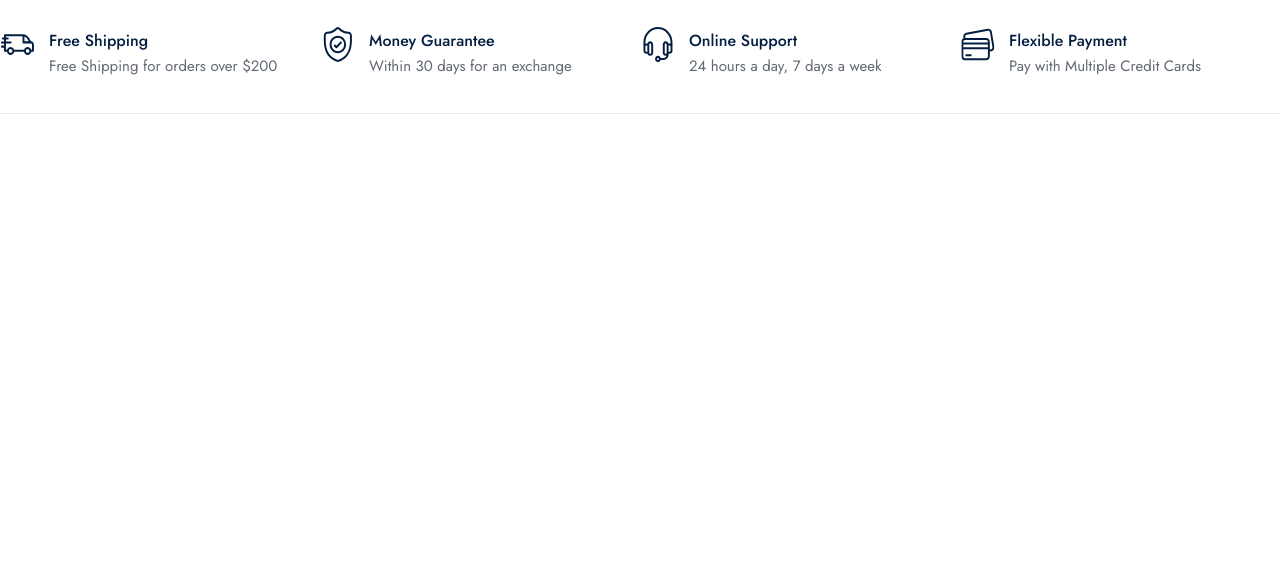
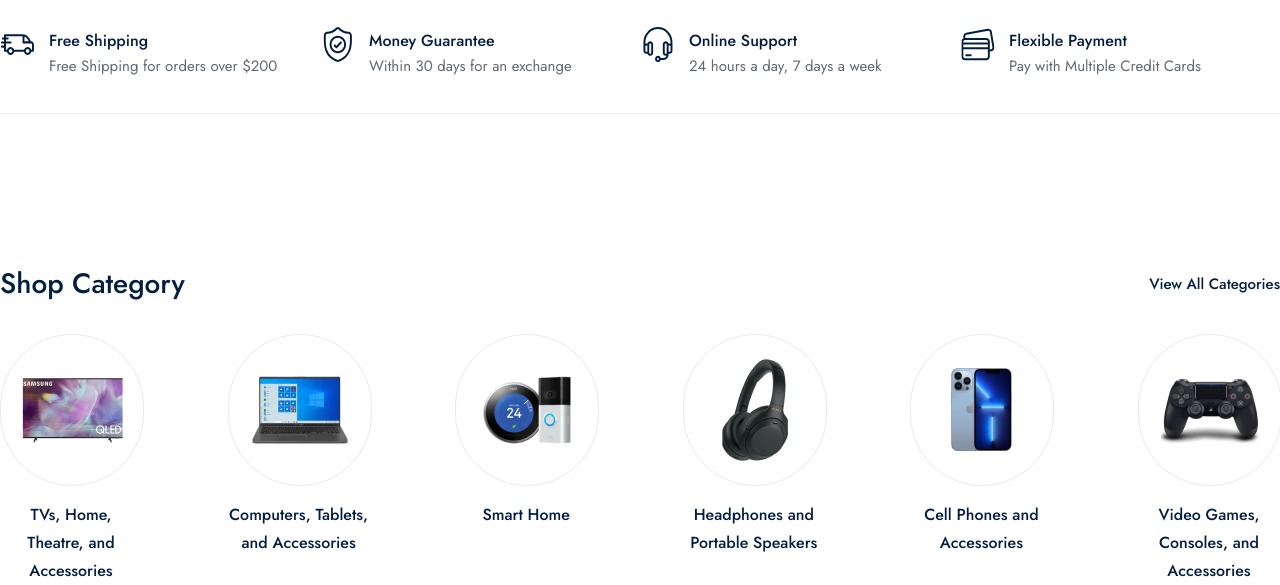
Before and after one commit to kh2809/Zenmart, a plain HTML site: page index.html in a window 1280 px wide. Shown: the part 733-1318 px from the top of the page. Before the commit the page ends 907 px from the top, so only its background shows below. Drawn offline with Linux system fonts and the light colour scheme.

Commit message:
feat: completed category section view

```diff
--- a/index.html
+++ b/index.html
@@ -145,28 +145,28 @@
       <div class="service_frame">
         <div class="container">
           <div class="service_box">
-          <img src="public/images/track.svg" alt="">
+            <img src="public/images/track.svg" alt="" />
             <div class="service_content">
               <span>Free Shipping</span>
               <p>Free Shipping for orders over $200</p>
             </div>
           </div>
           <div class="service_box">
-          <img src="public/images/garantue.svg" alt="">
+            <img src="public/images/garantue.svg" alt="" />
             <div class="service_content">
               <span>Money Guarantee</span>
               <p>Within 30 days for an exchange</p>
             </div>
           </div>
           <div class="service_box">
-          <img src="public/images/headphones.svg" alt="">
+            <img src="public/images/headphones.svg" alt="" />
             <div class="service_content">
               <span>Online Support</span>
               <p>24 hours a day, 7 days a week</p>
             </div>
           </div>
           <div class="service_box">
-          <img src="public/images/credit-card.svg" alt="">
+            <img src="public/images/credit-card.svg" alt="" />
             <div class="service_content">
               <span>Flexible Payment</span>
               <p>Pay with Multiple Credit Cards</p>
@@ -174,5 +174,52 @@
           </div>
         </div>
       </div>
+    </div>
+    <div class="shop_category_frame">
+      <div class="container">
+        <div class="category_top">
+          <span>Shop Category</span>
+          <a href="">View All Categories</a>
+        </div>
+        <div class="category_wrapper">
+          <div class="category_box">
+            <div class="category_img_box">
+              <img src="public/images/tv.png" alt="" />
+            </div>
+            <span>TVs, Home, Theatre, and Accessories</span>
+          </div>
+          <div class="category_box">
+            <div class="category_img_box">
+              <img src="public/images/computer.png" alt="" />
+            </div>
+            <span>Computers, Tablets, and Accessories</span>
+          </div>
+          <div class="category_box">
+            <div class="category_img_box">
+              <img src="public/images/smart.png" alt="" />
+            </div>
+            <span>Smart Home</span>
+          </div>
+          <div class="category_box">
+            <div class="category_img_box">
+              <img src="public/images/headphone.png" alt="" />
+            </div>
+            <span>Headphones and Portable Speakers</span>
+          </div>
+          <div class="category_box">
+            <div class="category_img_box">
+              <img src="public/images/phone.png" alt="" />
+            </div>
+            <span>Cell Phones and Accessories</span>
+          </div>
+          <div class="category_box">
+            <div class="category_img_box">
+              <img src="public/images/game.png" alt="" />
+            </div>
+            <span>Video Games, Consoles, and Accessories</span>
+          </div>
+        </div>
+      </div>
+    </div>
   </body>
 </html>
--- a/public/css/home.css
+++ b/public/css/home.css
@@ -225,3 +225,91 @@
   line-height: 22px;
   color: #626974;
 }
+
+/* SHOP CATEGORY */
+.shop_category_frame {
+  position: relative;
+  margin-top: 90px;
+  width: 100%;
+  height: auto;
+
+  display: flex;
+  justify-content: center;
+}
+
+.shop_category_frame .container {
+  flex-direction: column;
+}
+
+.shop_category_frame .container .category_top {
+  width: 100%;
+  height: auto;
+
+  display: flex;
+  flex-direction: row;
+  justify-content: space-between;
+  align-items: center;
+}
+
+.shop_category_frame .category_top span {
+  font-family: Jost;
+  font-style: normal;
+  font-weight: 500;
+  font-size: 28px;
+  line-height: 40px;
+  color: #041e42;
+}
+
+.shop_category_frame .category_top a {
+  font-family: Jost;
+  font-style: normal;
+  font-weight: 500;
+  font-size: 15px;
+  line-height: 22px;
+  color: #041e42;
+}
+
+.shop_category_frame .category_top a:hover {
+  border-bottom: 2px solid #041e42;
+}
+
+.shop_category_frame .container .category_wrapper {
+  margin-top: 30px;
+  width: 100%;
+  height: auto;
+
+  display: flex;
+  flex-direction: row;
+  justify-content: space-between;
+}
+
+.shop_category_frame .category_wrapper .category_box {
+  width: 142px;
+  height: auto;
+
+  display: flex;
+  flex-direction: column;
+  cursor: pointer;
+}
+
+.shop_category_frame .category_box .category_img_box {
+  width: 100%;
+  height: 150px;
+
+  display: flex;
+  align-items: center;
+  justify-content: center;
+  border: 1px solid #eaeaea;
+  border-radius: 150px;
+}
+
+.shop_category_frame .category_box span {
+  margin-top: 15px;
+  font-family: Jost;
+  font-style: normal;
+  font-weight: 500;
+  font-size: 16px;
+  line-height: 28px;
+  color: #041e42;
+  text-align: center;
+}
```
Also changed, not shown: public/images/computer.png (added), public/images/game.png (added), public/images/headphone.png (added), public/images/phone.png (added), public/images/smart.png (added), public/images/tv.png (added). Lines whose indentation alone changed are shown as unchanged.
